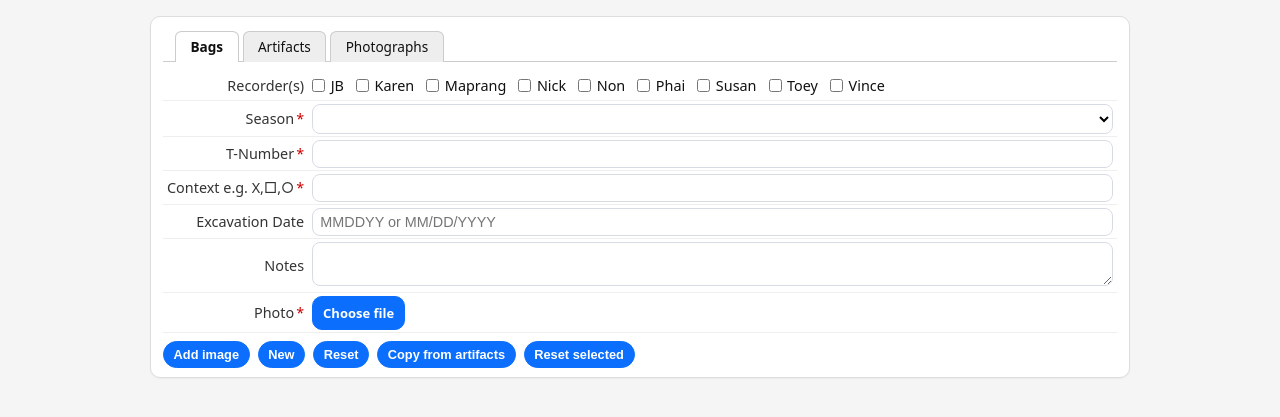
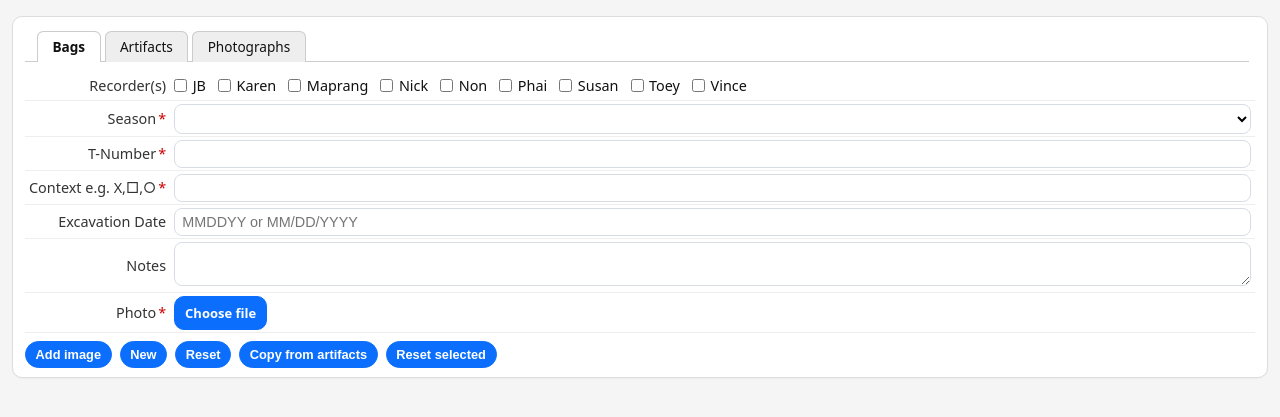
Before and after one commit to jblowe/artifact-capture, a Flask app: page / in a window 1280 px wide. Shown: the part 54-471 px from the top of the page. Run offline with Flask 3, Linux system fonts and the light colour scheme.

Commit message:
revise css to use full window; further tap config tweaks

```diff
--- a/config.py
+++ b/config.py
@@ -69,7 +69,7 @@ object_types = {
          'result_rows': [
              ['recorders'],
              ['tnumber', 'context', 'excavation_date'],
-             ['date_recorded', 'date_updated'],
+             # ['date_recorded', 'date_updated'],
              #['season', 'tnumber'],
              # ['excavation_unit', 'area', 'level'],
              #['context', 'excavation_date', 'date_recorded'],
@@ -125,7 +125,7 @@ object_types = {
          'result_rows': [
              ['recorders'],
              ['tnumber', 'context', 'excavation_date'],
-             ['date_recorded', 'date_updated'],
+             # ['date_recorded', 'date_updated'],
              #['season', 'tnumber'],
              # ['excavation_unit', 'area', 'level'],
              #['context', 'excavation_date', 'date_recorded'],
--- a/static/styles/app.css
+++ b/static/styles/app.css
@@ -129,7 +129,7 @@ body{font-family:system-ui,-apple-system,Segoe UI,Roboto,sans-serif;margin:0;bac
       padding:0 .75rem;
     }
 
-  .page{max-width:1100px;margin:0 auto;padding:.5rem .75rem;}
+  .page{margin:0 auto;padding:.5rem .75rem;}
   table{width:100%;border-collapse:collapse;background:#fff;}
   th,td{border-bottom:1px solid #eee;padding:.4rem;text-align:left;vertical-align:top;font-size:.9rem;}
   img.thumb{max-height:80px;border-radius:6px;}
@@ -163,7 +163,7 @@ body{font-family:system-ui,-apple-system,Segoe UI,Roboto,sans-serif;margin:0;bac
     font-weight:600;
   }
 
-  .page{max-width:1250px;margin:0 auto;padding:.5rem .75rem;}
+  .page{margin:0 auto;padding:.5rem .75rem;}
   .card{background:#fff;border:1px solid #e6e6e6;border-radius:10px;padding:.75rem;}
   .grid{display:flex;flex-wrap:wrap;gap:10px;}
   .tile{background:#fafafa;border:1px solid #eee;border-radius:10px;padding:8px;}
@@ -227,7 +227,7 @@ body{font-family:system-ui,-apple-system,Segoe UI,Roboto,sans-serif;margin:0;bac
 /* ---- extracted from templates ---- */
 
 body{font-family:system-ui,-apple-system,Segoe UI,Roboto,sans-serif;margin:0;padding:0;background:#f5f5f5;}
-  .page{max-width:980px;margin:0 auto;padding:0.5rem 0.75rem;}
+  .page{margin:0 auto;padding:0.5rem 0.75rem;}
   .card{border:1px solid #ddd;border-radius:10px;padding:.6rem .75rem;margin:.5rem 0;background:#fff;}
   .small{font-size:.9rem;color:#555;}
 
```
